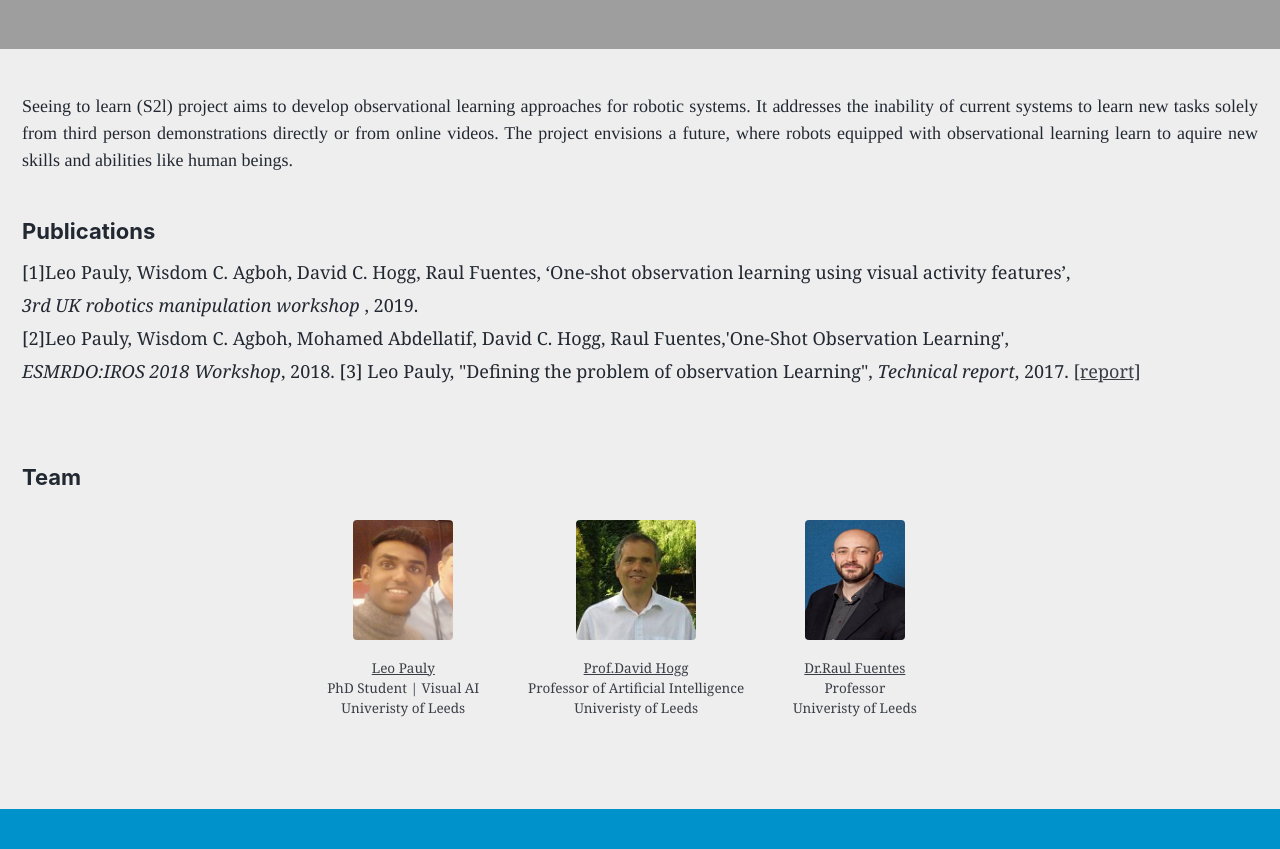
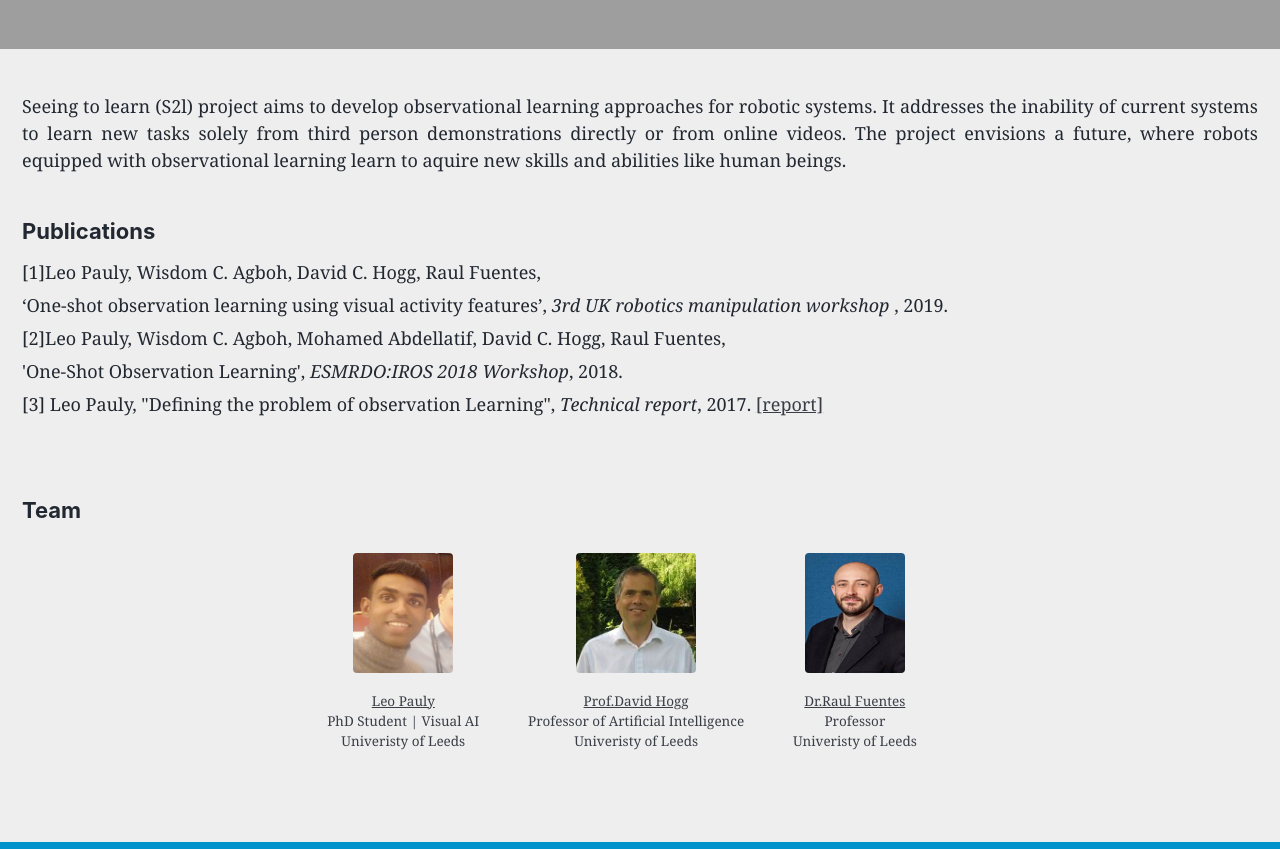
Before and after one commit to leopauly/s2l, a Jekyll site: the page built from index.md, in a window 1280 px wide and 900 px high, scrolled down 1011 px, cut to the strip 0-849 px from the top of the window. Built offline with Jekyll 4.4.1, drawn with Linux system fonts in a browser that asks for light colours; the list of posts is cut into pages by our own code.

Commit message:
Update index.md

```diff
--- a/index.md
+++ b/index.md
@@ -23,7 +23,7 @@ width: 20px;
 <!--- ---------------------------------------------------------------------------------------- ---->
 <!--- ---------------------------------------------------------------------------------------- ---->
 
-<font face="Times" size="4">
+<font face="Georgia" size="4">
 <p align="justify">
 
 Seeing to learn (S2l) project aims to develop observational learning approaches for robotic systems. It addresses the inability of current systems to learn new tasks solely from third person demonstrations directly or from online videos.  The project envisions a future, where robots equipped with observational learning learn to aquire new skills and abilities like human beings.
@@ -36,9 +36,9 @@ Seeing to learn (S2l) project aims to develop observational learning approaches
 
 <h3><b>Publications</b></h3>
 <font face="Georgia" size="4">
-[1]Leo Pauly, Wisdom C. Agboh, David C. Hogg, Raul Fuentes, ‘One-shot observation learning using visual activity features’, <br/> <i> 3rd UK robotics manipulation workshop </i>, 2019.<br/>
-[2]Leo Pauly, Wisdom C. Agboh, Mohamed Abdellatif, David C. Hogg, Raul Fuentes,'One-Shot Observation Learning', <br/> <i>ESMRDO:IROS 2018 Workshop</i>, 2018.
-[3] Leo Pauly, "Defining the problem of observation Learning",<i> Technical report</i>, 2017.
+[1]Leo Pauly, Wisdom C. Agboh, David C. Hogg, Raul Fuentes, <br/>‘One-shot observation learning using visual activity features’, <i>3rd UK robotics manipulation workshop </i>, 2019.<br/>
+[2]Leo Pauly, Wisdom C. Agboh, Mohamed Abdellatif, David C. Hogg, Raul Fuentes, <br/>'One-Shot Observation Learning', <i>ESMRDO:IROS 2018 Workshop</i>, 2018.<br/>
+[3] Leo Pauly, "Defining the problem of observation Learning", <i>Technical report</i>, 2017.
 <a href="https://arxiv.org/abs/1808.08288"> [report]</a> <br/>
 
 <br />
```
